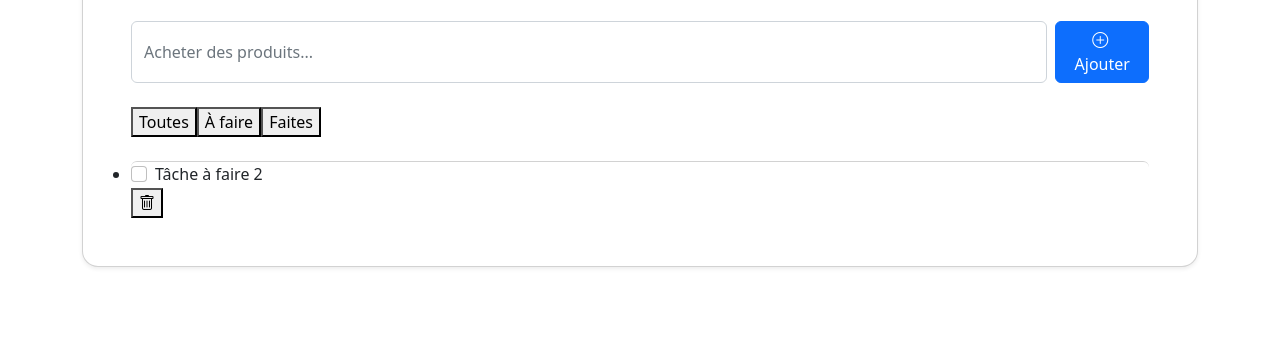
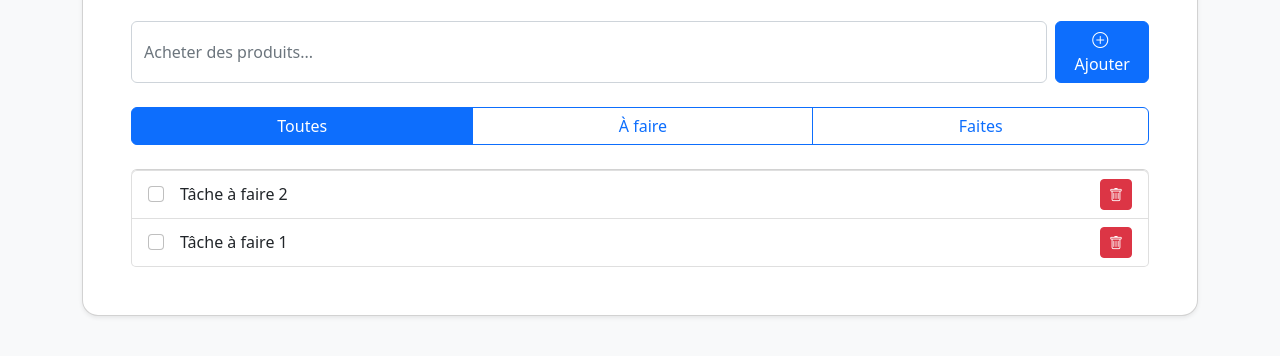
Before and after one commit to nextader/exercice_todolist, a plain HTML site: page index.html in a window 1280 px wide. Shown: the part 168-524 px from the top of the page. Drawn offline with nearby package versions, Linux system fonts and the light colour scheme.

Commit message:
gitignore

```diff
--- a/index.html
+++ b/index.html
@@ -9,7 +9,7 @@
     <link href="css/theme.css" rel="stylesheet">
     <script type="module" src="js/app.js" async></script>
 </head>
-<body>
+<body class="bg-light">
 
     <section class="container py-5" id="todolist">
         <div class="card shadow-sm rounded-4 p-5">
@@ -25,20 +25,32 @@
             </form>
 
             <div class="btn-group mb-4 w-100" role="group">
-                <button type="button">Toutes</button>
-                <button type="button">À faire</button>
-                <button type="button">Faites</button>
+                <button type="button" class="btn btn-outline-primary active" data-filter="all">Toutes</button>
+                <button type="button" class="btn btn-outline-primary" data-filter="todo">À faire</button>
+                <button type="button" class="btn btn-outline-primary" data-filter="done">Faites</button>
             </div>
 
             <ul class="list-group">
-                <li class="">
+                <li class="todo list-group-item d-flex align-items-center justify-content-between">
                     <div class="form-check">
                         <input class="form-check-input" type="checkbox" id="todo-1">
-                        <label class="form-check-label" for="todo-1">
+                        <label class="form-check-label ms-2" for="todo-1">
                             Tâche à faire 2
                         </label>
                     </div>
-                    <button>
+                    <button class="btn btn-danger btn-sm" aria-label="Supprimer">
+                        <i class="bi-trash"></i>
+                    </button>
+                </li>
+
+                <li class="todo list-group-item d-flex align-items-center justify-content-between">
+                    <div class="form-check">
+                        <input class="form-check-input" type="checkbox" id="todo-2">
+                        <label class="form-check-label ms-2" for="todo-2">
+                            Tâche à faire 1
+                        </label>
+                    </div>
+                    <button class="btn btn-danger btn-sm" aria-label="Supprimer">
                         <i class="bi-trash"></i>
                     </button>
                 </li>
```
Also changed, not shown: 1 other file.
